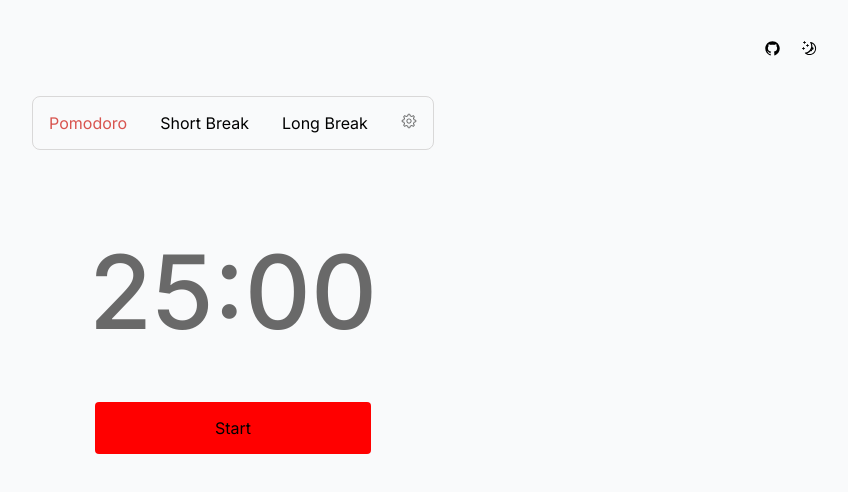
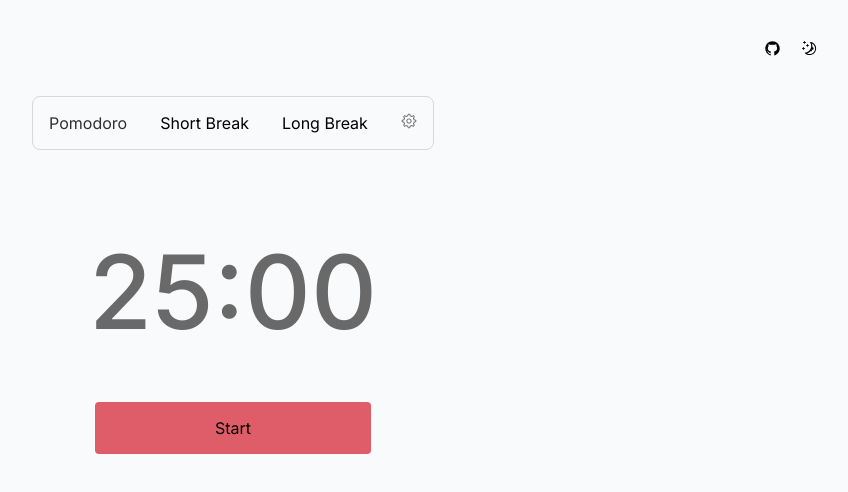
Before and after one commit to nicolaeciobanuu/pomodoro, a Next.js app: page / in a window 1280 px wide. Shown: the top 492 px of the page, without its empty margins (407-1255 px from the left). Built offline with nearby package versions, Linux system fonts and the light colour scheme.

Commit message:
style: add variables

```diff
--- a/app/styles/_globals.css
+++ b/app/styles/_globals.css
@@ -1,30 +1,37 @@
 :root {
-  --background: #f9fafb;
-  --foreground: #f9f9fa;
-
-  --primary: hsl(2, 64%, 58%);
-
-  --start: red;
-  --restart: gray;
-  --resume: rgb(36, 218, 36);
-  --pause: yellow;
-  --reset: #eeeeee;
-
-  --shadow: #d1d5db 0px 0px 8px 0px;
+  --background: hsl(210, 20%, 98%);
+  --foreground: hsl(0, 0%, 66%);
+  --button-text-1: hsl(210, 20%, 98%);
+  --button-text-2: hsl(0, 0%, 33%);
+  --primary: hsl(0, 0%, 19%);
+  --start: hsl(355, 67%, 62%);
+  --start-focus: hsl(355, 100%, 26%);
+  --restart: hsl(206, 13%, 25%);
+  --restart-focus: hsl(206, 12%, 43%);
+  --resume: hsl(115, 66%, 82%);
+  --resume-focus: hsl(115, 100%, 25%);
+  --pause: hsl(55, 66%, 76%);
+  --pause-focus: hsl(55, 100%, 23%);
+  --reset: hsl(180, 6%, 93%);
+  --reset-focus: hsl(206, 13%, 25%);
   --radius: 8px;
   --hover: hsl(216, 20%, 95%);
   --active: hsl(210, 20%, 90%);
-  --focus: 0 0 2px hsla(224, 71%, 4%, 0.5);
+  --focus: 1px solid hsla(224, 71%, 4%, 0.5);
+  --clock: hsl(0, 0%, 29%);
+  --border: hsl(0, 1%, 85%);
+  --tab-focus: 1px solid hsl(0, 0%, 67%);
 }
 [data-theme="dark"] {
+  --clock: hsl(0, 0%, 80%);
   --background: hsl(210, 20%, 10%);
-  --foreground: hsl(224, 71%, 85%);
-  --border: hsl(224, 60%, 60%);
-  --primary: hsl(2, 64%, 58%);
-  --shadow: hsl(0, 0%, 75%) 0px 0px 8px 0px;
+  --foreground: hsl(240, 1%, 22%);
+  --primary: hsl(0, 0%, 80%);
   --hover: hsl(240, 10%, 20%);
   --active: hsl(210, 20%, 5%);
-  --focus: 0 0 2px hsl(224, 60%, 70%);
+  --focus: 1px solid hsl(224, 60%, 70%);
+  --border: hsl(0, 0%, 67%);
+  --tab-focus: 1px solid hsl(0, 1%, 85%);
 }
 * {
   box-sizing: border-box;
```
